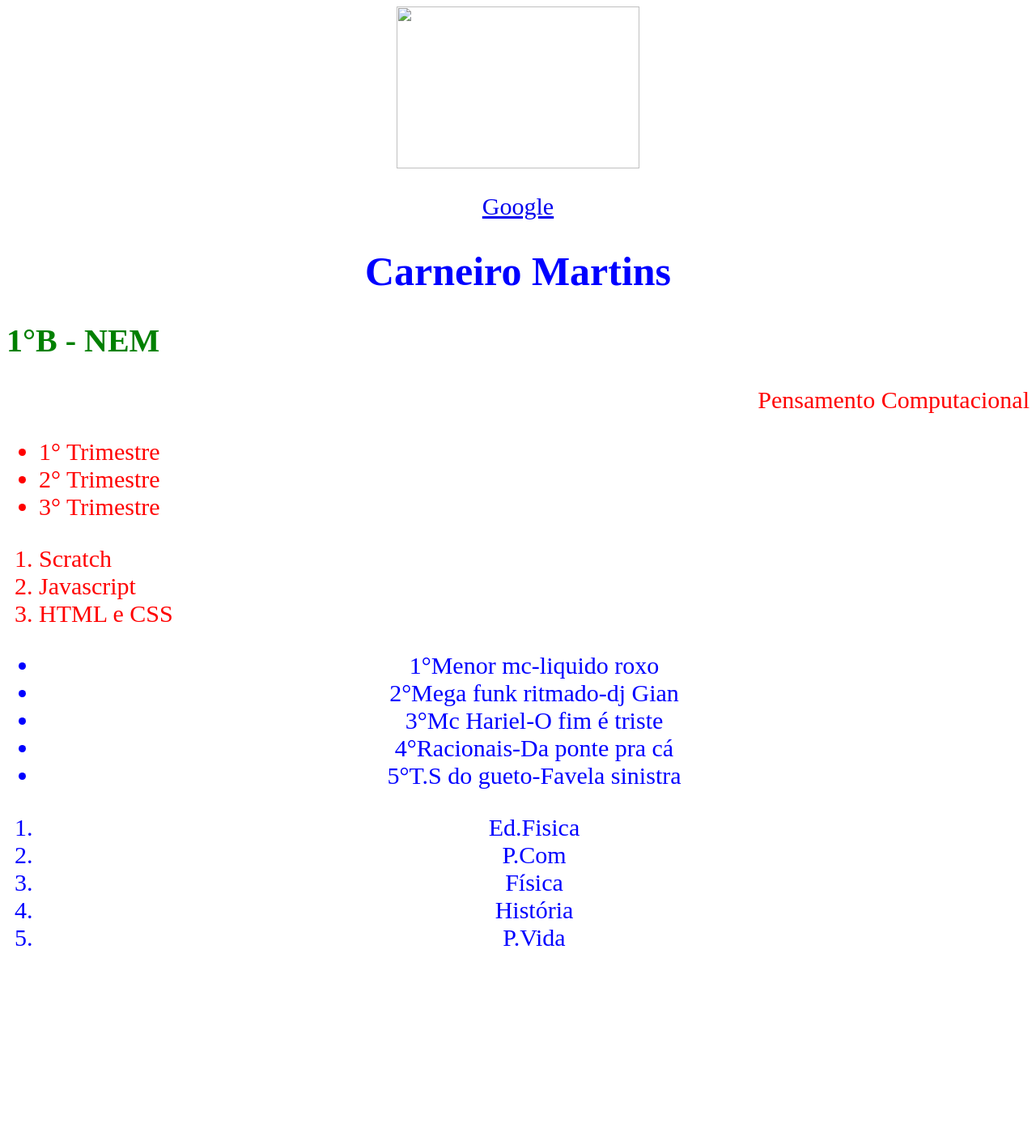
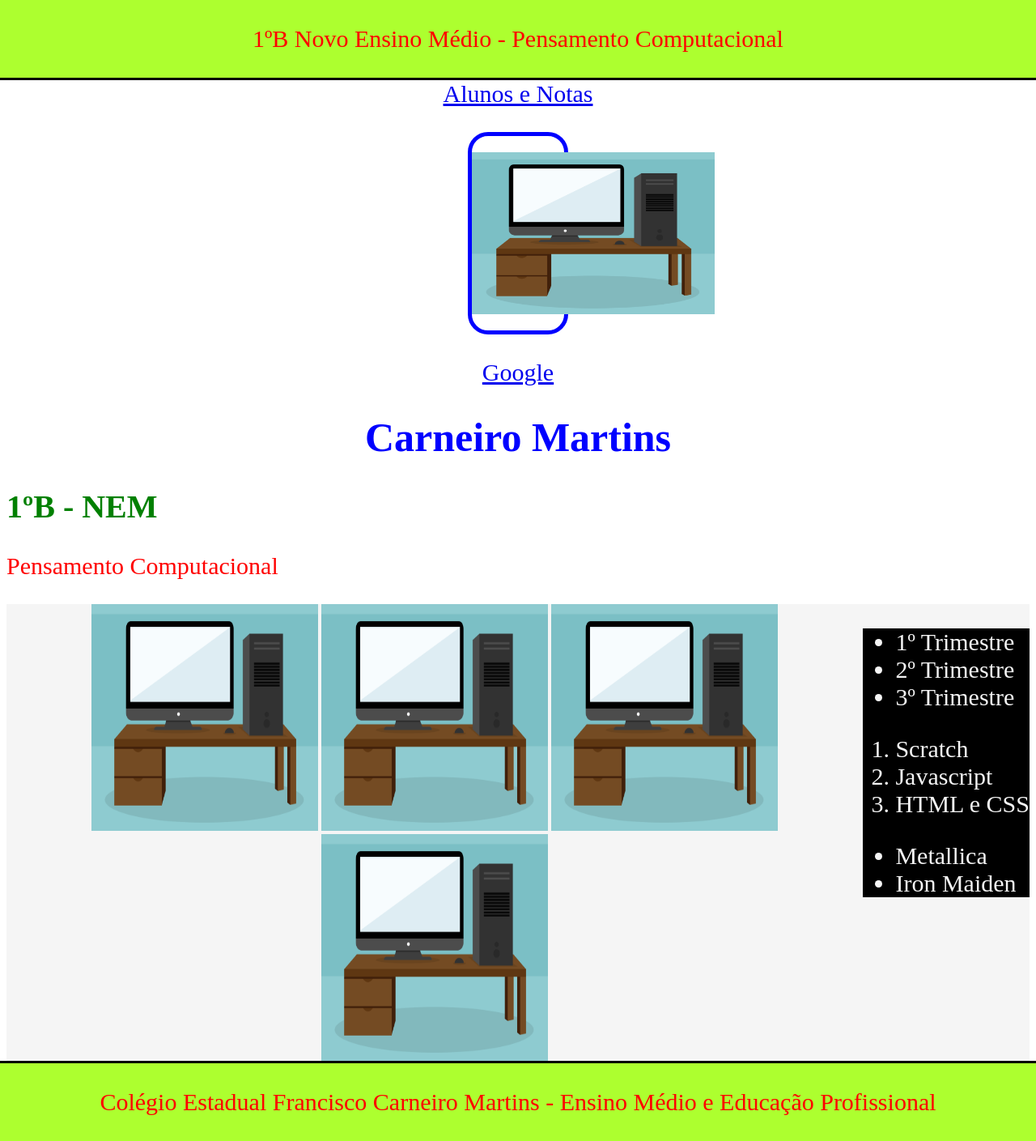
Before and after one commit to rafael-frana/1B-rafael-Fran-a, a plain HTML site: page index.html in a window 1280 px wide. Shown: the whole page at 81% size. Before the commit the page ends 1205 px from the top, so only its background shows below. Drawn offline with Linux system fonts and the light colour scheme.

Commit message:
Add files via upload

```diff
--- a/index.html
+++ b/index.html
@@ -1,38 +1,47 @@
 <head>
     <link rel="stylesheet" href="style.css">
 </head>
+
 <body>
-    <p id="imagem"><img src="computador.png" width="300px" height="200px"><p/>
-    <p id="link"><a href="https://www.google.com.br">Google<a/>
+    <header id="cabecalho">
+        <p>1ºB Novo Ensino Médio - Pensamento Computacional</p>
+    </header>
+    <nav id="menu">
+        <a href="alunos.html">Alunos e Notas</a>
+    </nav>
+    <p id="imagem"><img src="computador.png" width="300px" height="200px"></p>
+    <p id="link"><a href="https://www.google.com.br">Google</a></p>
     <h1>Carneiro Martins</h1>
-    <h2>1°B - NEM</h2>
+    <h2>1ºB - NEM</h2>
     <p>Pensamento Computacional</p>
+    <aside id="lateral">
+        <div class="listas">
             <ul class="lista">
-        <li>1° Trimestre</li>
-        <li>2° Trimestre</li>
-        <li>3° Trimestre</li>
+                <li>1º Trimestre</li>
+                <li>2º Trimestre</li>
+                <li>3º Trimestre</li>
             </ul>
-
             <ol class="lista">
                 <li>Scratch</li>
                 <li>Javascript</li>
                 <li>HTML e CSS</li>
             </ol>
+            <ul class="minhalista">
+                <li>Metallica</li>
+                <li>Iron Maiden</li>
+            </ul>
+        </div>
+    </aside>
 
-    <ul class="minhalista">
-        <li>1°Menor mc-liquido roxo</li>
-        <li>2°Mega funk ritmado-dj Gian</li>
-        <li>3°Mc Hariel-O fim é triste</li>
-        <li>4°Racionais-Da ponte pra cá</li>
-        <li>5°T.S do gueto-Favela sinistra</li>
-     </ul>
+    <div class="imagens">
+        <img src="computador.png" width="280" height="280">
+        <img src="computador.png" width="280" height="280">
+        <img src="computador.png" width="280" height="280">
+        <img src="computador.png" width="280" height="280">
+    </div>
 
-     <ol  class="minhalista">
-        <li>Ed.Fisica</li>
-        <li>P.Com</li>
-        <li>Física</li>
-        <lI>História</li>
-        <li>P.Vida</li>
-     </ol>
+    <footer class="rodape">
+        <p>Colégio Estadual Francisco Carneiro Martins - Ensino Médio e Educação Profissional</p>
+    </footer>
 
 </body>
--- a/style.css
+++ b/style.css
@@ -1,9 +1,64 @@
+.minhalista {
+    color:whitesmoke;
+    font-size: 30;
+}
+
+#menu {
+    text-align: center;
+    font-size: 30px;
+}
+
+#lateral {
+    float: right;
+}
+
+.listas {
+    background: black;
+}
+
+.imagens {
+    text-align: center;
+    background: whitesmoke;
+}
+
+#cabecalho {
+    text-align: center;
+    background: greenyellow;
+    border-bottom-style: solid;
+    margin-left: -8px;
+    margin-right: -8px;
+    margin-top: -8px;
+    padding: 1px;
+}
+
+.rodape {
+    text-align: center;
+    background: greenyellow;
+    border-top-style: solid;
+    margin-left: -8px;
+    margin-right: -8px;
+    margin-bottom: -30px;
+    padding: 1px;
+}
+
 .lista {
-     color: red;
-     font-size:30;
+    color: whitesmoke;
+    font-size: 30;
 }
+
 #imagem {
     text-align: center;
+    border: 5px;
+    border-style: solid;
+    border-color: blue;
+    border-top-left-radius: 25px;
+    border-top-right-radius: 25px;
+    border-bottom-left-radius: 25px;
+    border-bottom-right-radius: 25px;
+    padding-top: 20px;
+    padding-bottom: 20px;
+    margin-left: 570px;
+    margin-right: 570px;
 }
 
 #link {
@@ -11,24 +66,19 @@
 }
 
 p {
-    color:red;
-    font-size:30;
-    text-align: right;
+    color: red;
+    font-size: 30;
 
 }
-h1 { color:blue;
-     text-align: center;
-     font-size: 50
 
+h1 {
+    color: blue;
+    text-align: center;
+    font-size: 50;
 }
+
 h2 {
-    color:green;
+    color: green;
     text-align: left;
     font-size: 40;
-
 }
-.minhalista{
-         color:blue;
-         text-align:center;
-         font-size:30;
-}
```
Also changed, not shown: alunos.html (added, +45 -0 lines), computador.png (added), 1 other file. Lines whose indentation alone changed are shown as unchanged.
